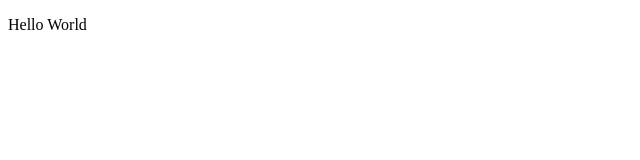
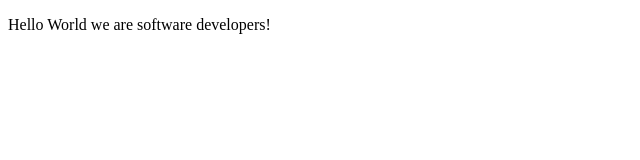
Before and after one commit to Mucyosoda/claude-taibu, a plain HTML site: page index.html in a window 1280 px wide. Shown: the whole page, without its empty margins (0-640 px from the left). Drawn offline with Linux system fonts and the light colour scheme.

Commit message:
updating html file

```diff
--- a/index.html
+++ b/index.html
@@ -9,7 +9,7 @@
   <body>
     <script src="https://cdn.freecodecamp.org/testable-projects-fcc/v1/bundle.js"></script>
 
-    <p>Hello World</p>
+    <p>Hello World we are software developers! </p>
     <script  src="js/index.js"></script>
   </body>
 </html>
```
